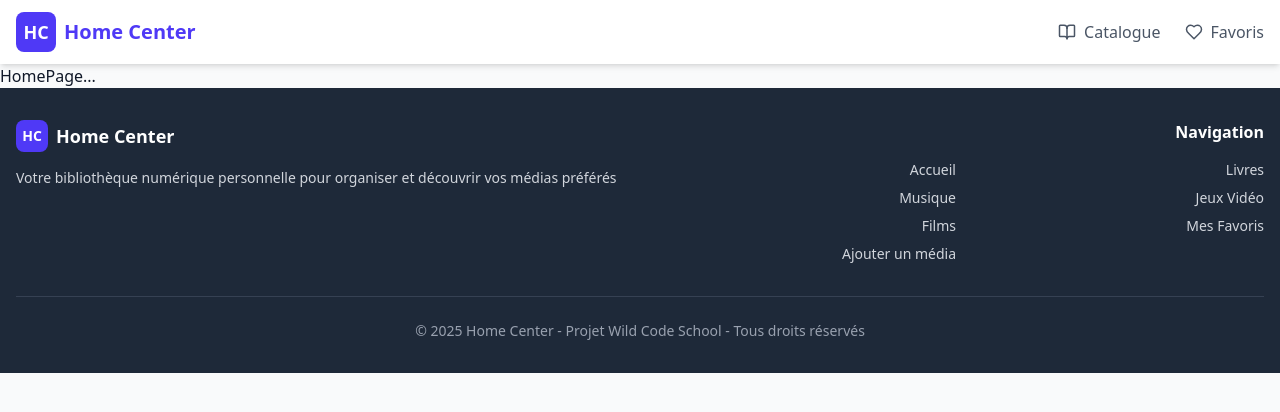
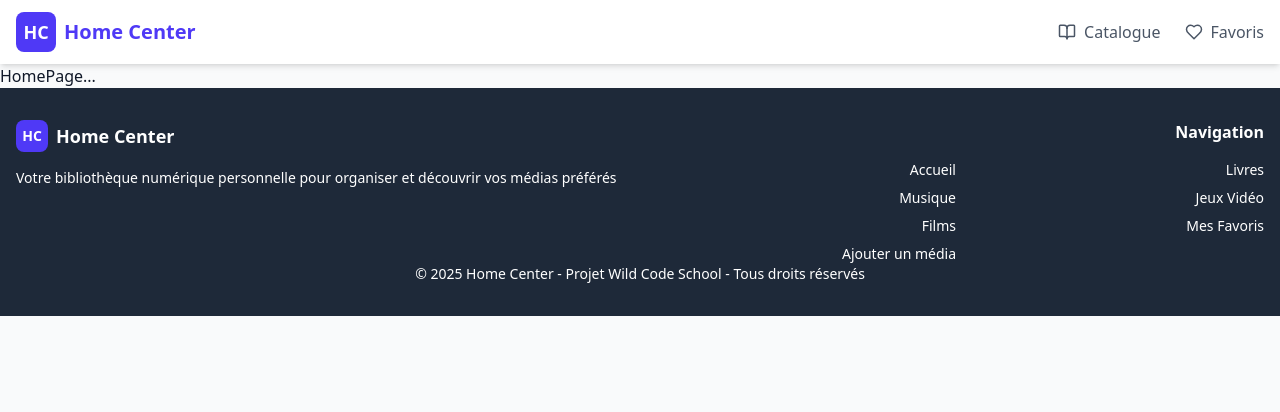
Before and after one commit to WildCodeSchool-CDA-FT-2025-03/projet1_marvel, a React (Vite) app in the folder client/: page / in a window 1280 px wide. Shown: the top 412 px of the page. Built offline with nearby package versions, Linux system fonts and the light colour scheme; no server answers.

Commit message:
fix(client/footer): Fix contrast

```diff
--- a/client/src/components/layout/Footer.tsx
+++ b/client/src/components/layout/Footer.tsx
@@ -13,11 +13,11 @@ export default function Footer() {
           <FooterNav />
         </div>
 
-        <div className="border-t border-gray-700 mt-8 pt-6">
-          <p className="text-sm text-gray-400 text-center" aria-label="Informations de copyright">
+        <small className="border-t border-gray-700 mt-8 pt-6">
+          <p className="text-sm text-white text-center" aria-label="Informations de copyright">
             © {currentYear} Home Center - Projet Wild Code School - Tous droits réservés
           </p>
-        </div>
+        </small>
       </div>
     </footer>
   );
--- a/client/src/components/layout/footer/FooterAbout.tsx
+++ b/client/src/components/layout/footer/FooterAbout.tsx
@@ -14,7 +14,7 @@ export default function FooterAbout() {
         </div>
         <span className="text-lg font-bold">Home Center</span>
       </div>
-      <p className="text-gray-300 text-sm">
+      <p className="text-white text-sm">
         Votre bibliothèque numérique personnelle pour organiser et découvrir vos médias préférés
       </p>
     </section>
--- a/client/src/components/layout/footer/FooterNav.tsx
+++ b/client/src/components/layout/footer/FooterNav.tsx
@@ -7,7 +7,7 @@ export default function FooterNav() {
       <h2 id="footer-navigation" className="font-semibold mb-4">
         Navigation
       </h2>
-      <ul className="grid grid-cols-2 gap-2 text-sm text-gray-300" aria-label="Pages principales">
+      <ul className="grid grid-cols-2 gap-2 text-sm text-white" aria-label="Pages principales">
         <FooterLink to="/" ariaLabel="Accéder à la page d'accueil">
           Accueil
         </FooterLink>
```
